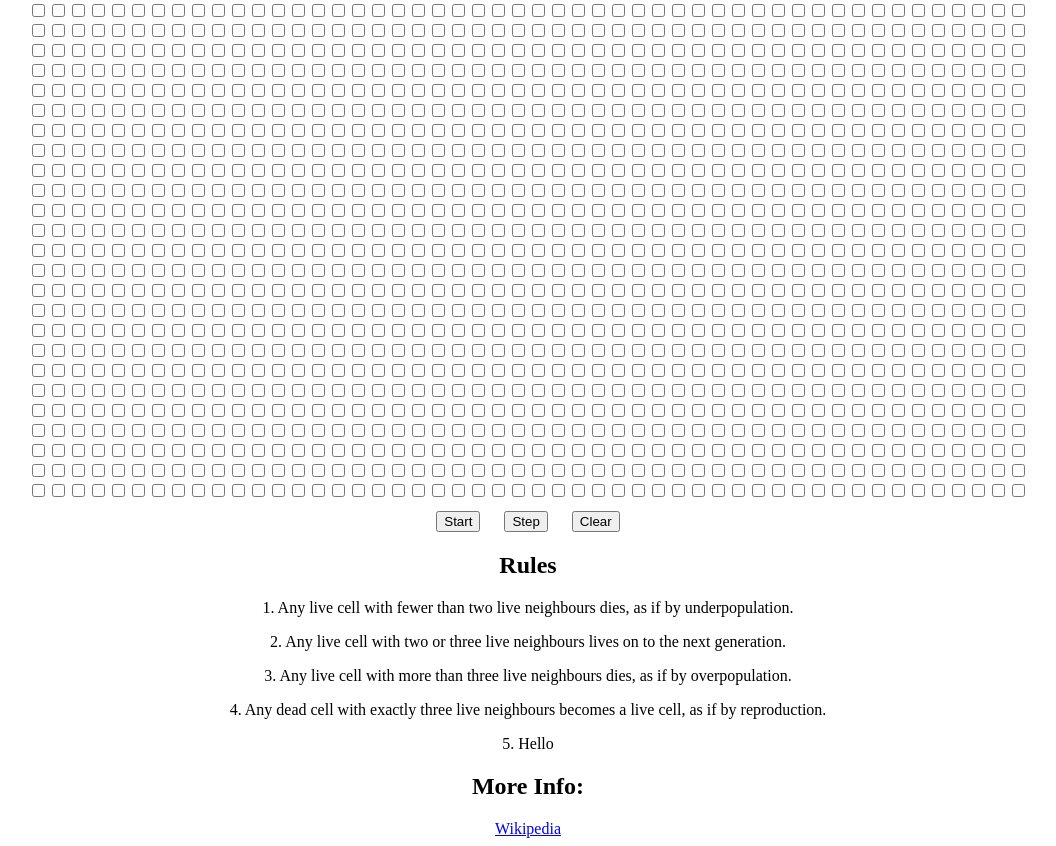
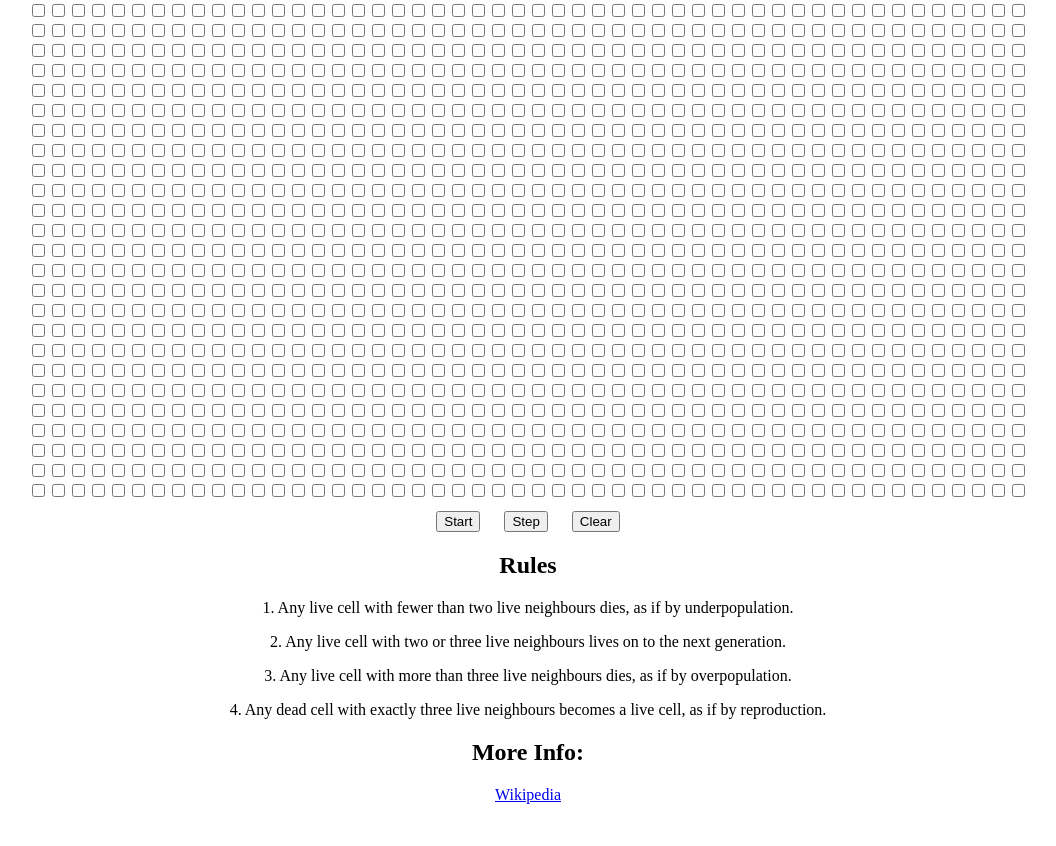
Before and after one commit to krooton/krooton.github.io, a plain HTML site: page index.html in a window 1280 px wide. Shown: the part 79-925 px from the top of the page, without its empty margins (112-1168 px from the left). After the commit the page ends 891 px from the top, so only its background shows below. Drawn offline with Linux system fonts and the light colour scheme.

Commit message:
Undo commit

```diff
--- a/index.html
+++ b/index.html
@@ -45,7 +45,6 @@
         <p>2. Any live cell with two or three live neighbours lives on to the next generation.</p>
         <p>3. Any live cell with more than three live neighbours dies, as if by overpopulation.</p>
         <p>4. Any dead cell with exactly three live neighbours becomes a live cell, as if by reproduction.</p>
-        <p>5. Hello</p>
         <h2>More Info:</h2>
         <a href="https://en.wikipedia.org/wiki/Conway%27s_Game_of_Life" target="_blank">Wikipedia</a>
     </div>
```
